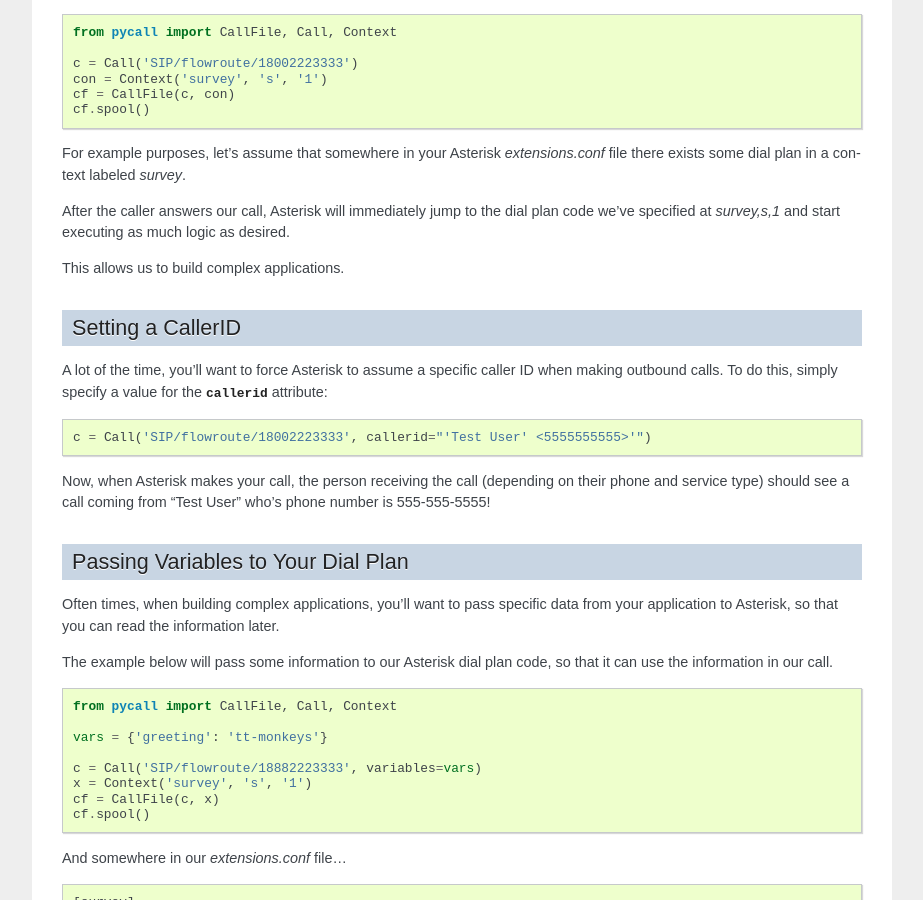
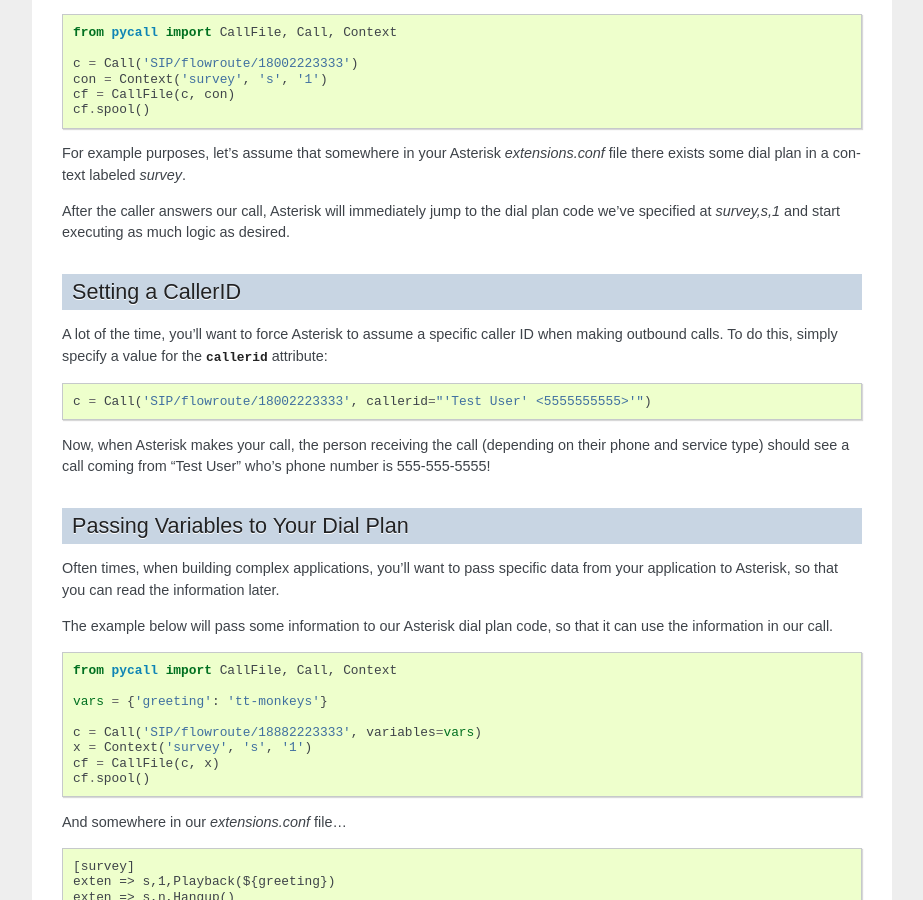
Before and after one commit to rdegges/pycall, a Sphinx documentation site: the page built from docs/usage.rst, in a window 1280 px wide and 900 px high, scrolled down 2890 px. Shown: the whole window, without its empty margins (198-1121 px from the left). Built offline with Sphinx 7.4.7, drawn with Linux system fonts in a browser that asks for light colours.

Commit message:
Removing some wording.

```diff
--- a/docs/usage.rst
+++ b/docs/usage.rst
@@ -210,8 +210,6 @@
 plan code we've specified at `survey,s,1` and start executing as much logic as
 desired.
 
-This allows us to build complex applications.
-
 
 Setting a CallerID
 ------------------
```
